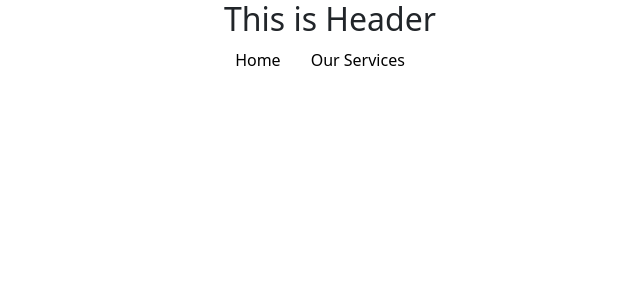
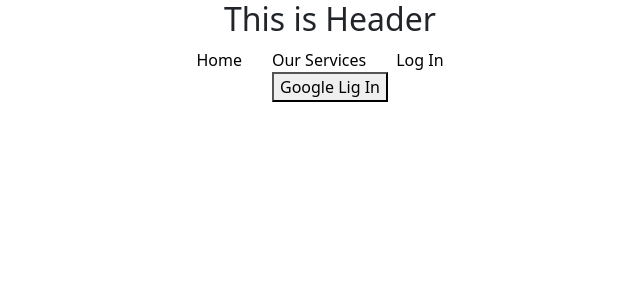
Before and after one commit to arif1193rahman/client-public-11, a React (Create React App) app: page /login in a window 1280 px wide. Shown: the top 300 px of the page, without its empty margins (310-950 px from the left). Built offline with nearby package versions, Linux system fonts and the light colour scheme.

Commit message:
complete firebase authentication

```diff
--- a/package.json
+++ b/package.json
@@ -7,6 +7,7 @@
     "@testing-library/react": "^11.2.7",
     "@testing-library/user-event": "^12.8.3",
     "bootstrap": "^5.1.3",
+    "firebase": "^9.2.0",
     "react": "^17.0.2",
     "react-bootstrap": "^2.0.0",
     "react-dom": "^17.0.2",
--- a/src/App.js
+++ b/src/App.js
@@ -9,6 +9,7 @@ import {
 import Home from './Components/Home/Home';
 import OurServices from './Components/OurServices/OurServices';
 import Header from './Components/Header/Header';
+import LogIn from './Components/LogIn/LogIn';
 
 function App() {
   return (
@@ -25,6 +26,9 @@ function App() {
           <Route path="/ourServices">
             <OurServices></OurServices>
           </Route>
+          <Route path="/login">
+          <LogIn></LogIn>
+          </Route>
         </Switch>
       </Router>
     </div>
--- a/src/Components/Header/Header.js
+++ b/src/Components/Header/Header.js
@@ -10,7 +10,7 @@ const Header = () => {
            <nav>
                 <Link to="/">Home</Link>
                 <Link to="/ourServices">Our Services</Link>
-                {/* <Link to="/users/add">Add User</Link> */}
+                <Link to="/login">Log In</Link>
             </nav>
            </div>
         </div>
--- /dev/null
+++ b/src/Components/LogIn/LogIn.js
@@ -0,0 +1,27 @@
+import React from 'react';
+import {getAuth, signInWithPopup, GoogleAuthProvider } from "firebase/auth";
+import initializeAuthentication from '../../Firebase/firebase.init';
+
+
+initializeAuthentication();
+
+const provider = new GoogleAuthProvider();
+
+const LogIn = () => {
+
+    const handleGoogleSignIn = ()=>{
+        const auth = getAuth();
+        signInWithPopup(auth, provider)
+        .then(result =>{
+            const user = result.user;
+            console.log(user);
+        })
+    }
+    return (
+        <div>
+            <button onClick={handleGoogleSignIn}>Google Lig In</button>
+        </div>
+    );
+};
+
+export default LogIn;
--- /dev/null
+++ b/src/Firebase/firebase.config.js
@@ -0,0 +1,10 @@
+const firebaseConfig = {
+    apiKey: "AIzaSyAu37TJRou6VsxK_0XM2xrkvtGPKkTgZM8",
+    authDomain: "tourism-authentication.firebaseapp.com",
+    projectId: "tourism-authentication",
+    storageBucket: "tourism-authentication.appspot.com",
+    messagingSenderId: "241299363816",
+    appId: "1:241299363816:web:2abfec3f7e6d639b4e365d"
+  };
+
+  export default firebaseConfig;
--- /dev/null
+++ b/src/Firebase/firebase.init.js
@@ -0,0 +1,8 @@
+import { initializeApp } from "firebase/app";
+import firebaseConfig from './firebase.config';
+
+const initializeAuthentication = () => {
+    initializeApp(firebaseConfig);
+}
+
+export default initializeAuthentication;
```
Also changed, not shown: 1 other file (tests, documents, lock files or other folders).
